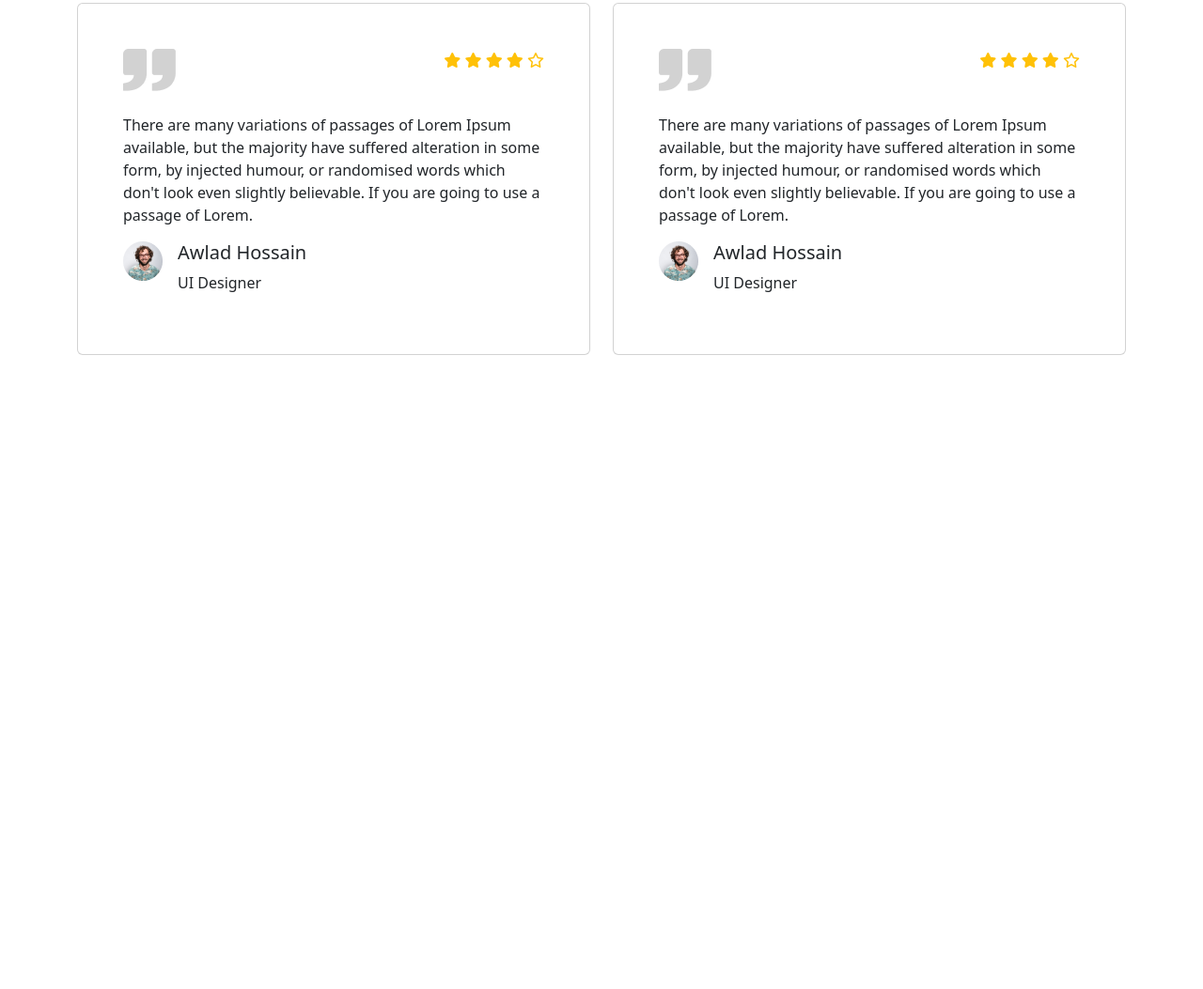
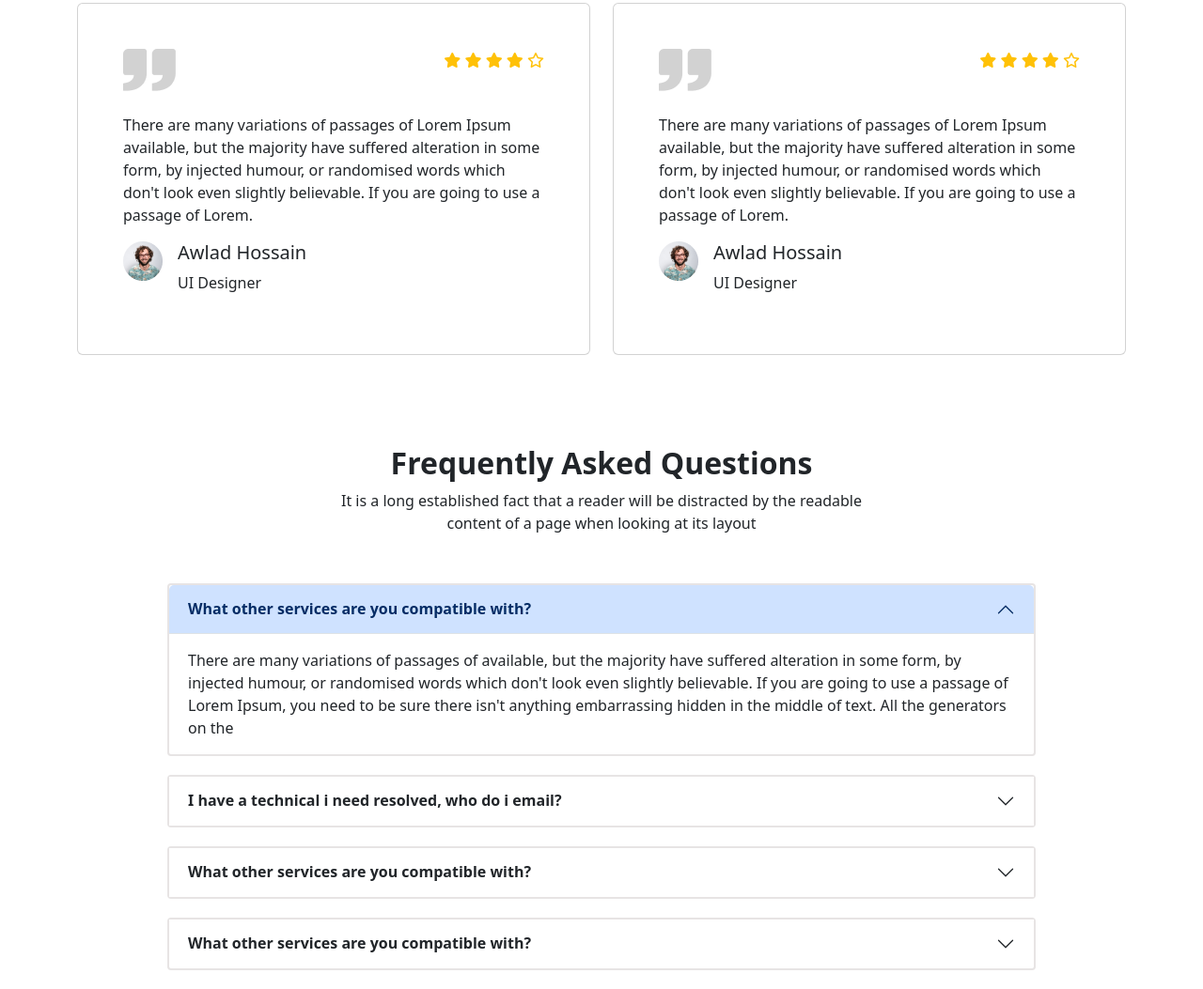
Before and after one commit to FajilatulJunnat/task-9-bootstrap-project-, a plain HTML site: page index.html in a window 1280 px wide. Shown: the part 3785-4838 px from the top of the page at 94% size. Before the commit the page ends 4211 px from the top, so only its background shows below. Drawn offline with nearby package versions, Linux system fonts and the light colour scheme.

Commit message:
6th commit

```diff
--- a/index.html
+++ b/index.html
@@ -325,6 +325,73 @@ readable content of a page when looking at its layout
             </div>
           </section>
           <!--asked question-->
+          <div class="text-center pt-5 pb-3">
+            <h2 class="fw-bold">Frequently Asked Questions</h2>
+            <p>It is a long established fact that a reader will be distracted by the readable <br>
+              content of a page when looking at its layout</p>
+          </div>
+          <div class="accordion mx-lg-5 px-lg-5 mx-0 px-0" id="accordionPanelsStayOpenExample">
+            <div class="accordion-item rounded-1">
+              <h2 class="accordion-header  ">
+                <button class="accordion-button fw-semibold" type="button" data-bs-toggle="collapse" data-bs-target="#panelsStayOpen-collapseOne" aria-expanded="true" aria-controls="panelsStayOpen-collapseOne">
+                  What other services are you compatible with?
+                </button>
+              </h2>
+              <div id="panelsStayOpen-collapseOne" class="accordion-collapse collapse show">
+                <div class="accordion-body">
+                  There are many variations of passages of available, but the majority have suffered alteration in
+some form, by injected humour, or randomised words which don't look even slightly believable. If
+you are going to use a passage of Lorem Ipsum, you need to be sure there isn't anything
+embarrassing hidden in the middle of text. All the generators on the
+                </div>
+              </div>
+            </div>
+            <div class="accordion-item rounded-1">
+              <h2 class="accordion-header">
+                <button class="accordion-button collapsed fw-semibold" type="button" data-bs-toggle="collapse" data-bs-target="#panelsStayOpen-collapseTwo" aria-expanded="false" aria-controls="panelsStayOpen-collapseTwo">
+                  I have a technical i need resolved, who do i email?
+                </button>
+              </h2>
+              <div id="panelsStayOpen-collapseTwo" class="accordion-collapse collapse">
+                <div class="accordion-body">
+                  There are many variations of passages of available, but the majority have suffered alteration in
+some form, by injected humour, or randomised words which don't look even slightly believable. If
+you are going to use a passage of Lorem Ipsum, you need to be sure there isn't anything
+embarrassing hidden in the middle of text. All the generators on the
+                </div>
+              </div>
+            </div>
+            <div class="accordion-item rounded-1">
+              <h2 class="accordion-header">
+                <button class="accordion-button collapsed fw-semibold" type="button" data-bs-toggle="collapse" data-bs-target="#panelsStayOpen-collapseThree" aria-expanded="false" aria-controls="panelsStayOpen-collapseThree">
+                  What other services are you compatible with?
+                </button>
+              </h2>
+              <div id="panelsStayOpen-collapseThree" class="accordion-collapse collapse">
+                <div class="accordion-body">
+                  There are many variations of passages of available, but the majority have suffered alteration in
+                  some form, by injected humour, or randomised words which don't look even slightly believable. If
+                  you are going to use a passage of Lorem Ipsum, you need to be sure there isn't anything
+                  embarrassing hidden in the middle of text. All the generators on the
+                </div>
+              </div>
+            </div>
+            <div class="accordion-item rounded-1">
+              <h2 class="accordion-header">
+                <button class="accordion-button collapsed fw-semibold" type="button" data-bs-toggle="collapse" data-bs-target="#panelsStayOpen-collapseThree" aria-expanded="false" aria-controls="panelsStayOpen-collapseThree">
+                  What other services are you compatible with?
+                </button>
+              </h2>
+              <div id="panelsStayOpen-collapseThree" class="accordion-collapse collapse">
+                <div class="accordion-body">
+                  There are many variations of passages of available, but the majority have suffered alteration in
+some form, by injected humour, or randomised words which don't look even slightly believable. If
+you are going to use a passage of Lorem Ipsum, you need to be sure there isn't anything
+embarrassing hidden in the middle of text. All the generators on the
+                </div>
+              </div>
+            </div>
+          </div>
     </section>
     <script src="https://cdn.jsdelivr.net/npm/bootstrap@5.3.2/dist/js/bootstrap.bundle.min.js" integrity="sha384-C6RzsynM9kWDrMNeT87bh95OGNyZPhcTNXj1NW7RuBCsyN/o0jlpcV8Qyq46cDfL" crossorigin="anonymous"></script>
 </body>
--- a/style.css
+++ b/style.css
@@ -68,3 +68,9 @@ font-family: 'Poppins', sans-serif;
         font-size: 18px;
     }
 }
+.accordion-item{
+    margin: 20px 0 !important;
+    border: 2px solid rgb(231, 228, 228) !important;
+
+    border-radius: 10px solid rgb(231, 228, 228) !important;
+}
```
